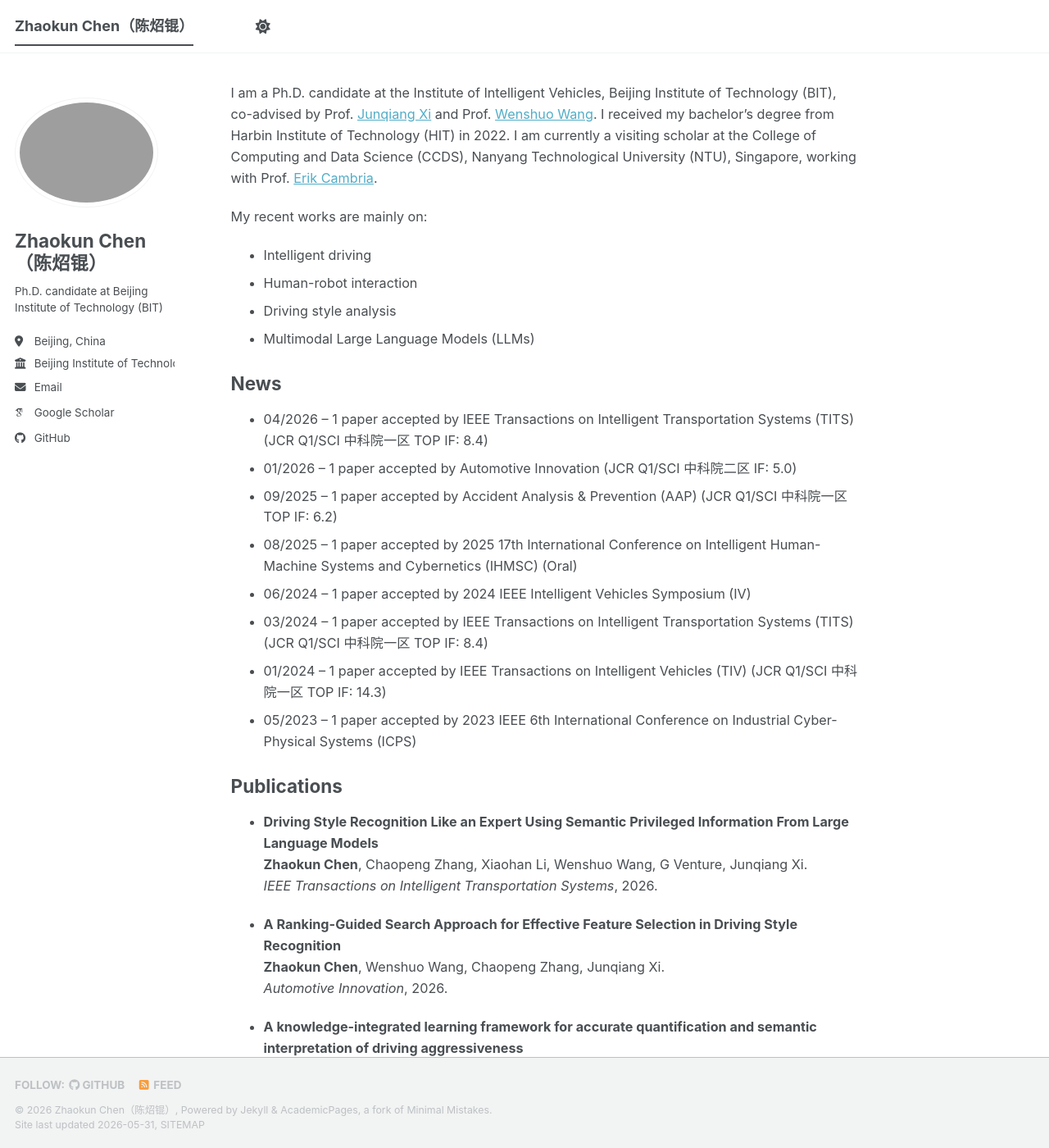
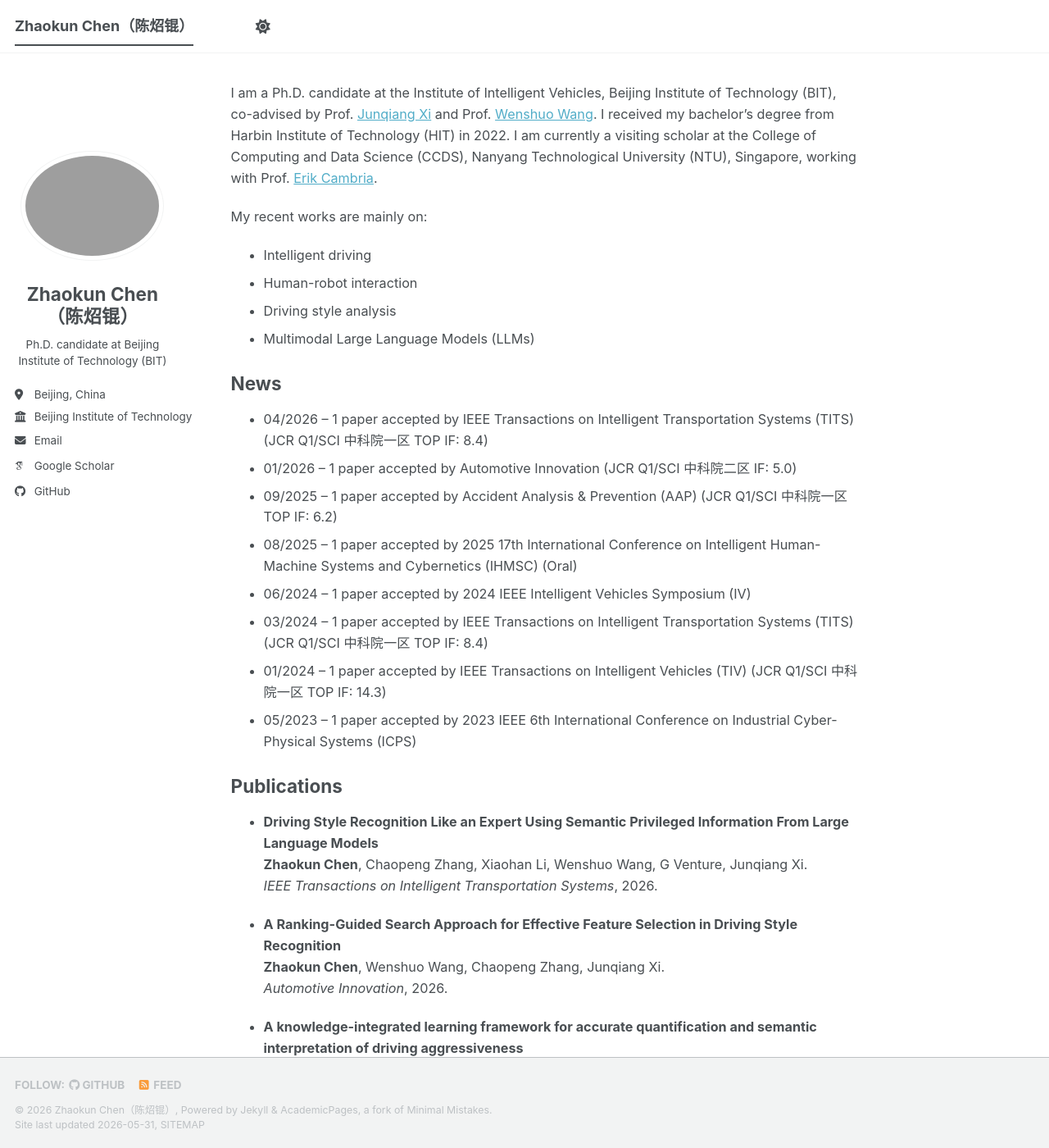
Before and after one commit to zhaokun-bit/zhaokun-bit.github.io, a Jekyll site: the page built from _pages/about.md, in a window 1280 px wide and 1400 px high. Shown: the whole window at 82% size. Built offline with Jekyll 4.4.1, drawn with Linux system fonts in a browser that asks for light colours; some web fonts are replaced; a script bundle is joined from its source files by our own code; library files that are not in the unit come from our copies.

Commit message:
Update main.scss

```diff
--- a/assets/css/main.scss
+++ b/assets/css/main.scss
@@ -68,3 +68,39 @@ h1, h2, h3,
   font-size: 0.9rem !important;
   line-height: 1.6 !important;
 }
+
+/* 强行让侧边栏组件在窄屏/全屏下保持完美的居中对齐 */
+.sidebar {
+  text-align: center !important;
+
+  /* 让头像在容器内居中 */
+  .author__avatar {
+    display: block !important;
+    margin-left: auto !important;
+    margin-right: auto !important;
+  }
+
+  /* 让位置、学校、Email等小图标和文字列表也整体居中 */
+  .author__urls-wrapper {
+    ul {
+      display: inline-block;
+      text-align: left; /* 让列表文字本身靠左，但列表整体在主页居中，这样最美观 */
+    }
+  }
+}
+
+/* 取消侧边栏的独立滚动条，使其高度随内容自适应 */
+.sidebar {
+  overflow: visible !important;
+  max-height: none !important;
+  position: relative !important; /* 如果是在手机端，取消其粘性固定定位 */
+}
+
+/* 针对电脑端如果依然不想让它有任何滑动视感 */
+@media (min-width: 64em) {
+  .sidebar {
+    position: -webkit-sticky !important;
+    position: sticky !important;
+    top: 2em !important;
+  }
+}
```
